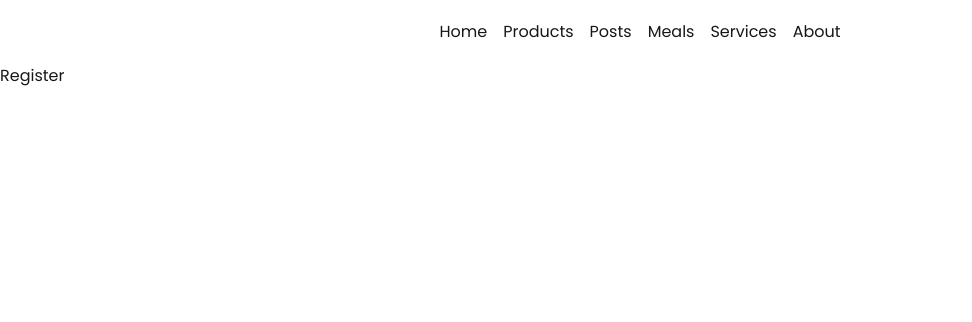
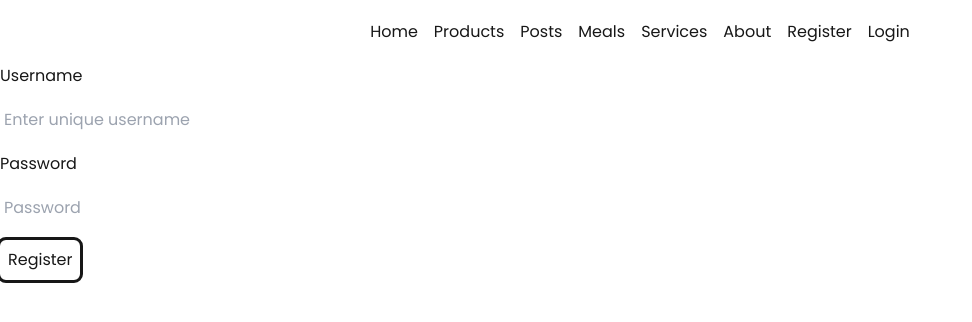
Before and after one commit to AUS8970/My-First-Nextjs-App, a Next.js app: page /register in a window 1280 px wide. Shown: the top 322 px of the page, without its empty margins (0-972 px from the left). Built offline with nearby package versions, Linux system fonts and the light colour scheme.

Commit message:
login and register setup

```diff
--- a/package.json
+++ b/package.json
@@ -11,6 +11,7 @@
   "dependencies": {
     "mongodb": "^6.13.0",
     "next": "15.1.6",
+    "next-auth": "^4.24.11",
     "react": "^19.0.0",
     "react-dom": "^19.0.0"
   },
--- /dev/null
+++ b/src/app/(authPages)/register/components/RegisterForm.jsx
@@ -0,0 +1,26 @@
+"use client";
+import { registerUser } from "@/app/actions/auth/registerUser";
+
+export default function RegisterForm() {
+  const handleRegister = async (e) => {
+    e.preventDefault();
+    const form = e.target;
+    const username = form.username.value;
+    const password = form.password.value;
+    const payload = { username, password };
+    const result = await registerUser(payload);
+    console.log(result);
+  };
+
+  return (
+    <>
+      <form onSubmit={handleRegister} className="space-y-4">
+        <label htmlFor="username" className="block"> Username </label>
+        <input className="block p-1 text-black" type="text" name="username" id="username" placeholder="Enter unique username"/>
+        <label htmlFor="password" className="block"> Password </label>
+        <input className="block p-1  text-black" type="password" name="password" id="password" placeholder="Password"/>
+        <button type="submit" className="outline rounded-md p-2"> Register </button>
+      </form>
+    </>
+  );
+}
--- a/src/app/(authPages)/register/page.jsx
+++ b/src/app/(authPages)/register/page.jsx
@@ -1,9 +1,11 @@
+"use client"
 import React from 'react'
+import RegisterForm from './components/RegisterForm'
 
 export default function Register() {
   return (
     <div>
-      <h2> Register </h2>
+      <RegisterForm />
     </div>
   )
 }
--- /dev/null
+++ b/src/app/actions/auth/registerUser.jsx
@@ -0,0 +1,12 @@
+"use server"
+import dbConnect from "@/app/lib/dbConnect"
+
+export const registerUser = async (payload) => {
+  try {
+    const result = await dbConnect("users").insertOne(payload)
+    return result;
+  } catch (error) {
+    console.log(error)
+    return null;
+  }
+}
--- /dev/null
+++ b/src/app/api/auth/[...nextauth]/route.js
@@ -0,0 +1,27 @@
+import NextAuth from "next-auth"
+import CredentialsProvider from "next-auth/providers/credentials";
+
+export const authOptions = {
+  providers: [
+    CredentialsProvider({
+      name: "Credentials",
+      credentials: {
+        username: { label: "Username", type: "text", placeholder: "jsmith" },
+        password: { label: "Password", type: "password" }
+      },
+      async authorize(credentials, req) {
+        const user = { id: "1", name: "J Smith", email: "jsmith@example.com" }
+
+        if (user) {
+          return user;
+        } else {
+          return null;
+        }
+      }
+    })
+  ]
+};
+
+const handler = NextAuth(authOptions)
+
+export { handler as GET, handler as POST }
--- /dev/null
+++ b/src/app/components/LoginButton.jsx
@@ -0,0 +1,6 @@
+"use client"
+import { signIn } from "next-auth/react"
+
+export default function LoginButton() {
+  return ( <div><button onClick={() => signIn()}> Login </button></div> )
+};
--- a/src/app/components/Navber.jsx
+++ b/src/app/components/Navber.jsx
@@ -2,11 +2,14 @@
 import Link from 'next/link'
 import { usePathname } from 'next/navigation'
 import React from 'react'
+import LoginButton from './LoginButton';
 
 export default function Navber() {
   const pathName = usePathname();
   console.log(pathName, pathName.includes("dashboard"))
-  if(pathName.includes("dashboard")){ return <></>; } else {
+  if(pathName.includes("dashboard")){
+    return <></>
+  } else {
     return (
       <div>
         <nav className='flex justify-center py-5'>
@@ -17,9 +20,12 @@ export default function Navber() {
             <Link href={"/meals"}> <li className=""> Meals </li> </Link>
             <Link href={"/services"}> <li className=""> Services </li> </Link>
             <Link href={"/about"}> <li className=""> About </li> </Link>
+            <Link href={"/register"}> <li className=""> Register </li> </Link>
+            <LoginButton />
+            {/* <Register /> */}
           </ul>
         </nav>
       </div>
     )
   }
-}
+};
--- /dev/null
+++ b/src/app/components/UserInfo.jsx
@@ -0,0 +1,12 @@
+"use client"
+import { useSession } from "next-auth/react"
+
+export default function UserInfo() {
+  const session = useSession();
+
+  return (
+    <div>
+      <p> {JSON.stringify(session)} </p>
+    </div>
+  )
+}
--- a/src/app/layout.js
+++ b/src/app/layout.js
@@ -1,6 +1,7 @@
 import { Geist, Geist_Mono, Poppins } from "next/font/google";
 import "./globals.css";
 import Navber from "./components/Navber";
+import NextAuthSessionProvider from "@/providers/NextAuthSessionProvider";
 
 const geistSans = Geist({
   variable: "--font-geist-sans",
@@ -29,12 +30,11 @@ export const metadata = {
 export default function RootLayout({ children }) {
   return (
     <html lang="en">
-      <body
-        // className={`${geistSans.variable} ${geistMono.variable} antialiased`}
-        className={`${poppins.className} antialiased`}
-      >
-        <Navber />
-        <main className="h-screen"> {children} </main>
+      <body className={`${poppins.className} antialiased`}>
+        <NextAuthSessionProvider>
+          <Navber />
+          <main className="h-screen"> {children} </main>
+        </NextAuthSessionProvider>
       </body>
     </html>
   );
--- a/src/app/page.js
+++ b/src/app/page.js
@@ -1,7 +1,14 @@
-export default function Home() {
+import { getServerSession } from "next-auth";
+import UserInfo from "./components/UserInfo";
+import { authOptions } from "./api/auth/[...nextauth]/route";
+
+export default async function Home() {
+  const session = await getServerSession(authOptions);
+
   return (
     <div className="">
-      <h1> Hello! </h1>
+      <UserInfo />
+      {JSON.stringify(session)}
     </div>
   );
 };
--- /dev/null
+++ b/src/providers/NextAuthSessionProvider.jsx
@@ -0,0 +1,6 @@
+"use client"
+import { SessionProvider } from "next-auth/react"
+
+export default function NextAuthSessionProvider({ children }) {
+  return ( <SessionProvider> {children} </SessionProvider> )
+};
```
Also changed, not shown: 1 other file (tests, documents, lock files or other folders).
